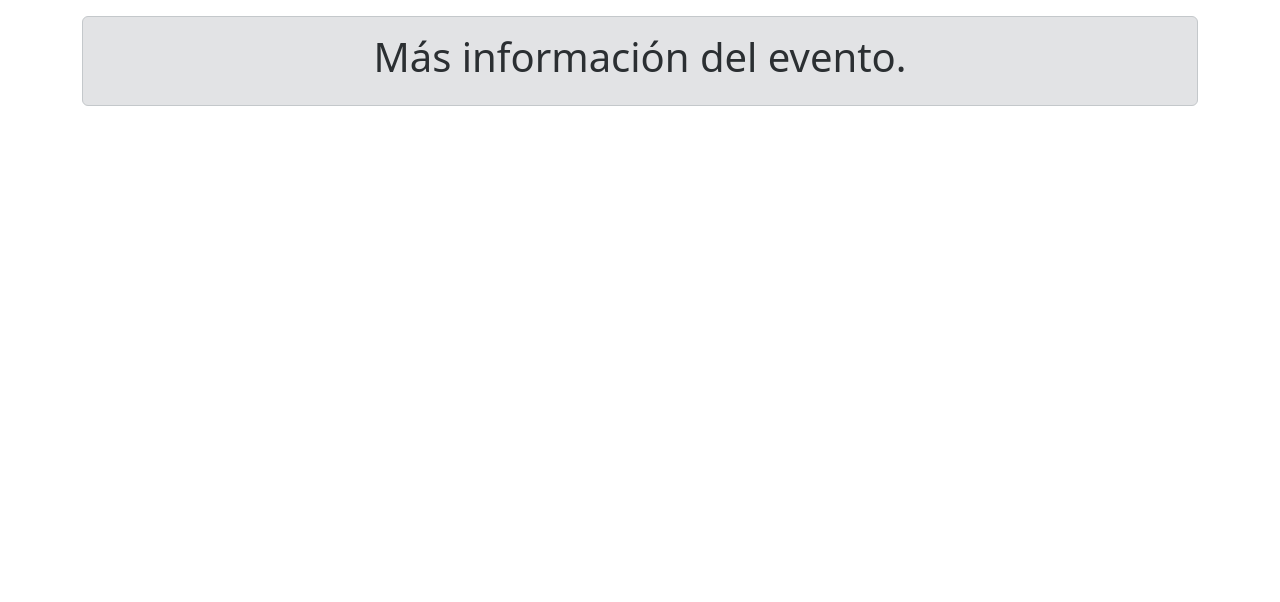
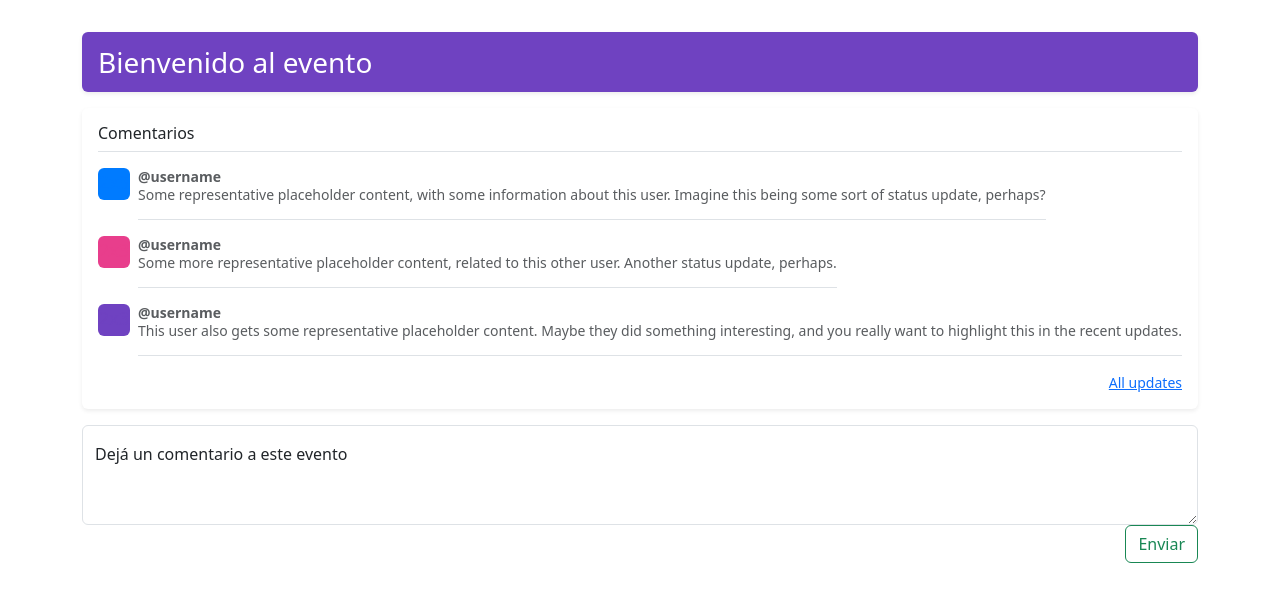
Before and after one commit to Foramay/Fundacion_Pueblo, a Django app: page /eventos/ver/1 in a window 1280 px wide. Shown: the part 129-731 px from the top of the page. Run offline with Django 4.2, Linux system fonts and the light colour scheme; data that the repository does not hold is empty.

Commit message:
Maquetado para los comentarios + estilo de bootstrap

```diff
--- a/src/eventos/forms.py
+++ b/src/eventos/forms.py
@@ -5,7 +5,9 @@ from django.utils.translation import gettext_lazy as _
 
 class EventosForm(forms.ModelForm):
     nombre=forms.CharField(widget=forms.TextInput(attrs={'class': 'form-control', 'placeholder': 'Ingrese un nombre', 'style': 'height: 50px;'}))
-    descripcion=forms.CharField(widget=forms.Textarea(attrs={'class': 'form-control', 'placeholder': 'Ingrese la descripción', 'style': 'height: 100px;'}))
+    descripcion_corta=forms.CharField(widget=forms.Textarea(attrs={'class': 'form-control', 'placeholder': 'Ingrese la descripción corta', 'style': 'height: 100px;'}))
+    descripcion_completa=forms.CharField(widget=forms.Textarea(attrs={'class': 'form-control', 'placeholder': 'Ingrese la descripción completa', 'style': 'height: 100px;'}))
+
     imagen = forms.ImageField(widget=ClearableFileInput(attrs={'class': 'form-control-file'}), label=_('Imagen: '))
     class Meta:
         model = Eventos
--- a/src/templates/eventos/ver_mas.html
+++ b/src/templates/eventos/ver_mas.html
@@ -2,15 +2,18 @@
 {% load static %}
 {% block contenido %}
 
+
+<main style="display: flex; align-items: center; justify-content: center;">
     <div class="container">
-    <div class="alert alert-secondary" role="alert" style="text-align: center;">
-        <h1>Más información del evento.</h1>
+          <div class="d-flex align-items-center p-3 my-3 text-white bg-purple rounded shadow-sm">
+            <div class="lh-1">
+              <h1 class="h3 mb-0 text-white lh-1" style="text-align: center !important; ">Bienvenido al evento</h1>
             </div>
           </div>
-    <div class="container">
+          <!---->
           {% for evento in eventos  %}
           <main style="display: flex; align-items: center; justify-content: center;">
-                  <div class="card" style="width: 18rem;">
+            <div class="card" style="width: 30rem;">
               {% if evento.imagen %}
                 <img src="{{evento.imagen.url}}" class="img-fluid rounded-start" alt="...">
             {% else %}
@@ -30,4 +33,44 @@
 
           </main>
       {% endfor %}
+          <!---->
+          <div class="my-3 p-3 bg-body rounded shadow-sm">
+            <h6 class="border-bottom pb-2 mb-0">Comentarios</h6>
+            <div class="d-flex text-body-secondary pt-3">
+              <svg class="bd-placeholder-img flex-shrink-0 me-2 rounded" width="32" height="32" xmlns="http://www.w3.org/2000/svg" role="img" aria-label="Placeholder: 32x32" preserveAspectRatio="xMidYMid slice" focusable="false"><title>Placeholder</title><rect width="100%" height="100%" fill="#007bff"/><text x="50%" y="50%" fill="#007bff" dy=".3em">32x32</text></svg>
+              <p class="pb-3 mb-0 small lh-sm border-bottom">
+                <strong class="d-block text-gray-dark">@username</strong>
+                Some representative placeholder content, with some information about this user. Imagine this being some sort of status update, perhaps?
+              </p>
+            </div>
+            <div class="d-flex text-body-secondary pt-3">
+              <svg class="bd-placeholder-img flex-shrink-0 me-2 rounded" width="32" height="32" xmlns="http://www.w3.org/2000/svg" role="img" aria-label="Placeholder: 32x32" preserveAspectRatio="xMidYMid slice" focusable="false"><title>Placeholder</title><rect width="100%" height="100%" fill="#e83e8c"/><text x="50%" y="50%" fill="#e83e8c" dy=".3em">32x32</text></svg>
+              <p class="pb-3 mb-0 small lh-sm border-bottom">
+                <strong class="d-block text-gray-dark">@username</strong>
+                Some more representative placeholder content, related to this other user. Another status update, perhaps.
+              </p>
+            </div>
+            <div class="d-flex text-body-secondary pt-3">
+              <svg class="bd-placeholder-img flex-shrink-0 me-2 rounded" width="32" height="32" xmlns="http://www.w3.org/2000/svg" role="img" aria-label="Placeholder: 32x32" preserveAspectRatio="xMidYMid slice" focusable="false"><title>Placeholder</title><rect width="100%" height="100%" fill="#6f42c1"/><text x="50%" y="50%" fill="#6f42c1" dy=".3em">32x32</text></svg>
+              <p class="pb-3 mb-0 small lh-sm border-bottom">
+                <strong class="d-block text-gray-dark">@username</strong>
+                This user also gets some representative placeholder content. Maybe they did something interesting, and you really want to highlight this in the recent updates.
+              </p>
+            </div>
+            <!--Acá podemos agregar un paginador-->
+            <small class="d-block text-end mt-3">
+              <a href="#">All updates</a>
+            </small>
+          </div>
+          <!--Textarea para el comentario-->
+          <div class="form-floating">
+            <textarea class="form-control" placeholder="Leave a comment here" id="floatingTextarea2" style="height: 100px"></textarea>
+            <label for="floatingTextarea2">Dejá un comentario a este evento</label>
+            <button type="button" class="btn btn-outline-success float-end">Enviar</button>
+          </div>
+          <br><br>
+    </div>
+</main>
+
+
 {% endblock contenido %}
```
Lines whose indentation alone changed are shown as unchanged.
